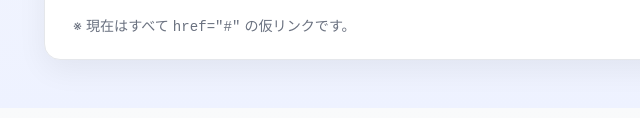
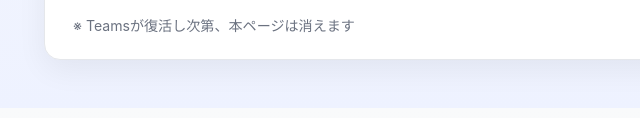
Before and after one commit to naoki496/okiba, a plain HTML site: page index.html in a window 1280 px wide. Shown: the part 566-684 px from the top of the page, 206-846 px from the left. Drawn offline with Linux system fonts and the light colour scheme.

Commit message:
Update index.html

```diff
--- a/index.html
+++ b/index.html
@@ -162,7 +162,7 @@
         </li>
       </ul>
 
-      <div class="note">※ 現在はすべて <code>href="#"</code> の仮リンクです。</div>
+      <div class="note">※ Teamsが復活し次第、本ページは消えます</div>
     </section>
   </main>
 </body>
```
